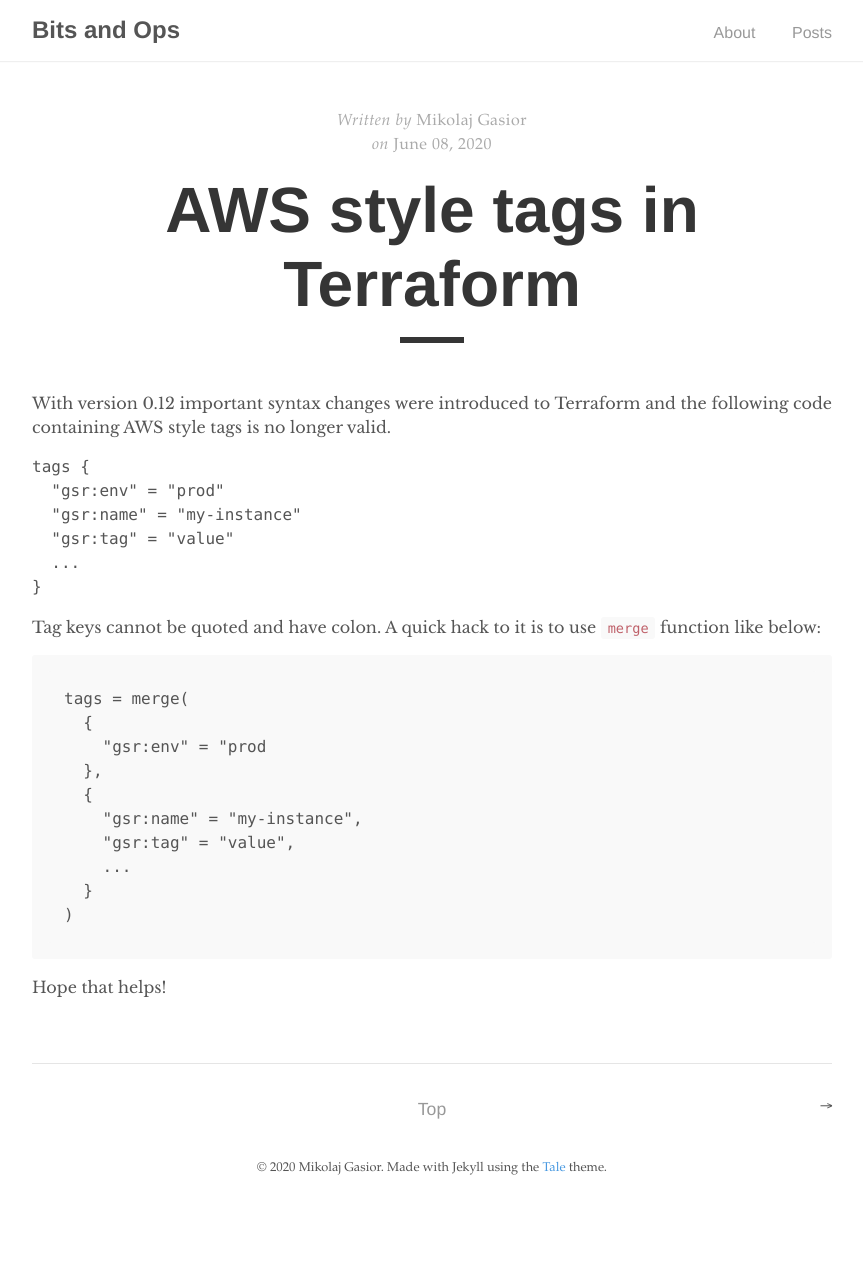
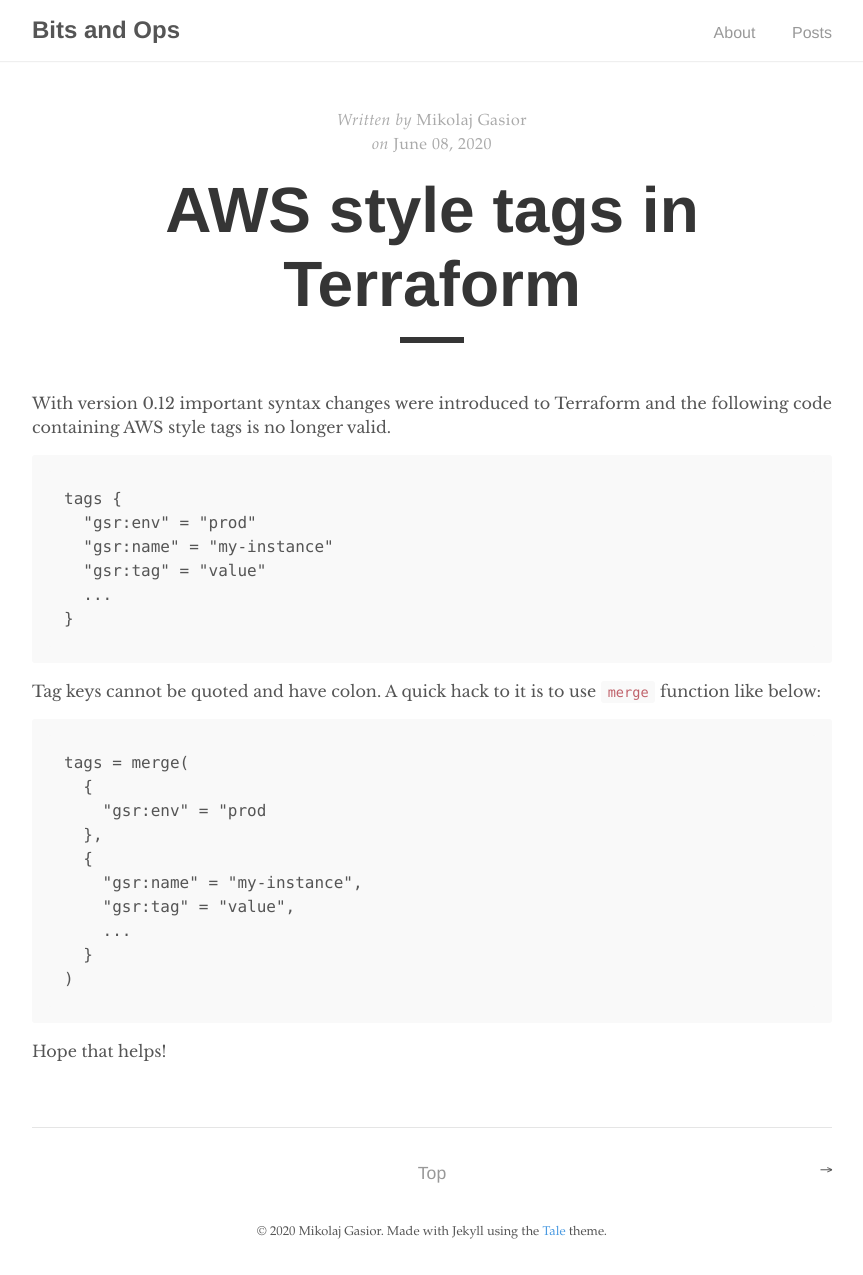
Before and after one commit to gasiordev/gasiordev.github.io, a Jekyll site: the page built from _posts/2020-06-08-aws-style-tags-in-terraform.md, in a window 1280 px wide. Shown: the whole page, without its empty margins (208-1071 px from the left). Built offline with Jekyll 4.4.1, drawn with Linux system fonts in a browser that asks for light colours; before the commit the page ends 1211 px from its top, so only the background shows below that.

Commit message:
Tweak styling

````diff
--- a/_posts/2020-06-08-aws-style-tags-in-terraform.md
+++ b/_posts/2020-06-08-aws-style-tags-in-terraform.md
@@ -6,7 +6,7 @@ author: "Mikolaj Gasior"
 
 With version 0.12 important syntax changes were introduced to Terraform and the following code containing AWS style tags is no longer valid.
 
-```HCL
+```
 tags {
   "gsr:env" = "prod"
   "gsr:name" = "my-instance"
````
